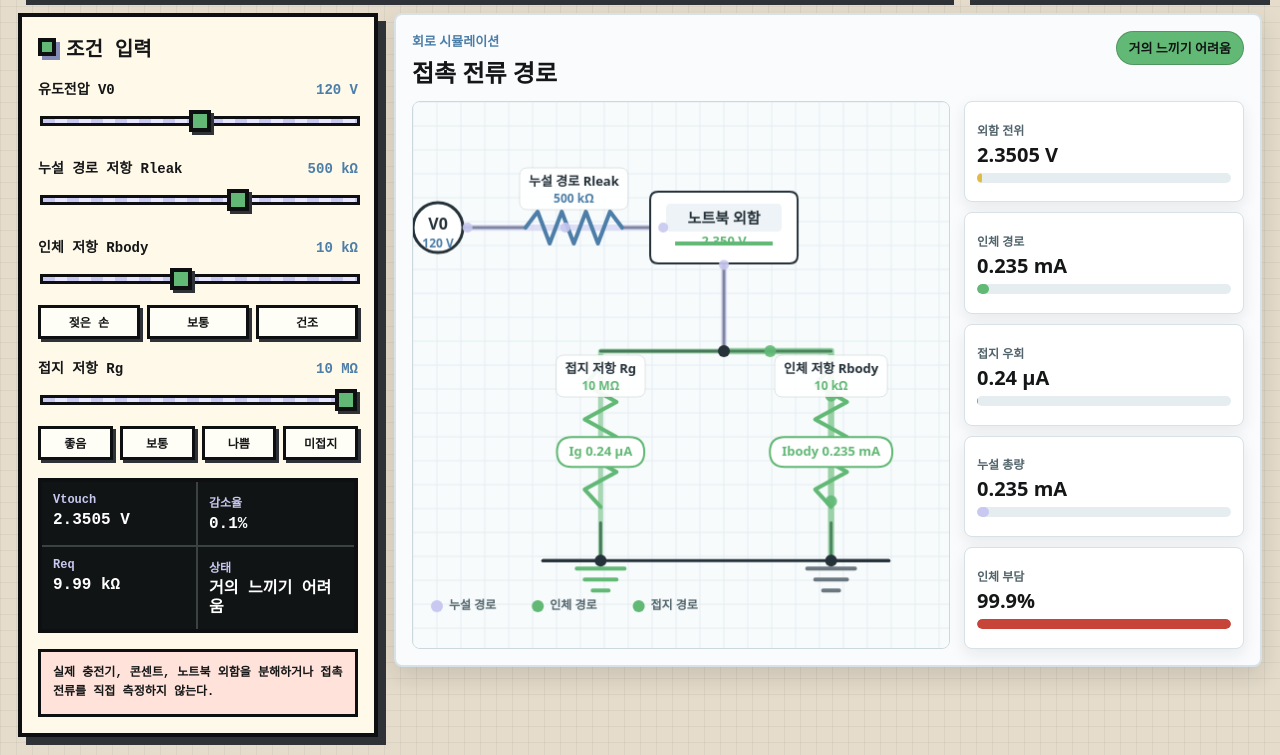
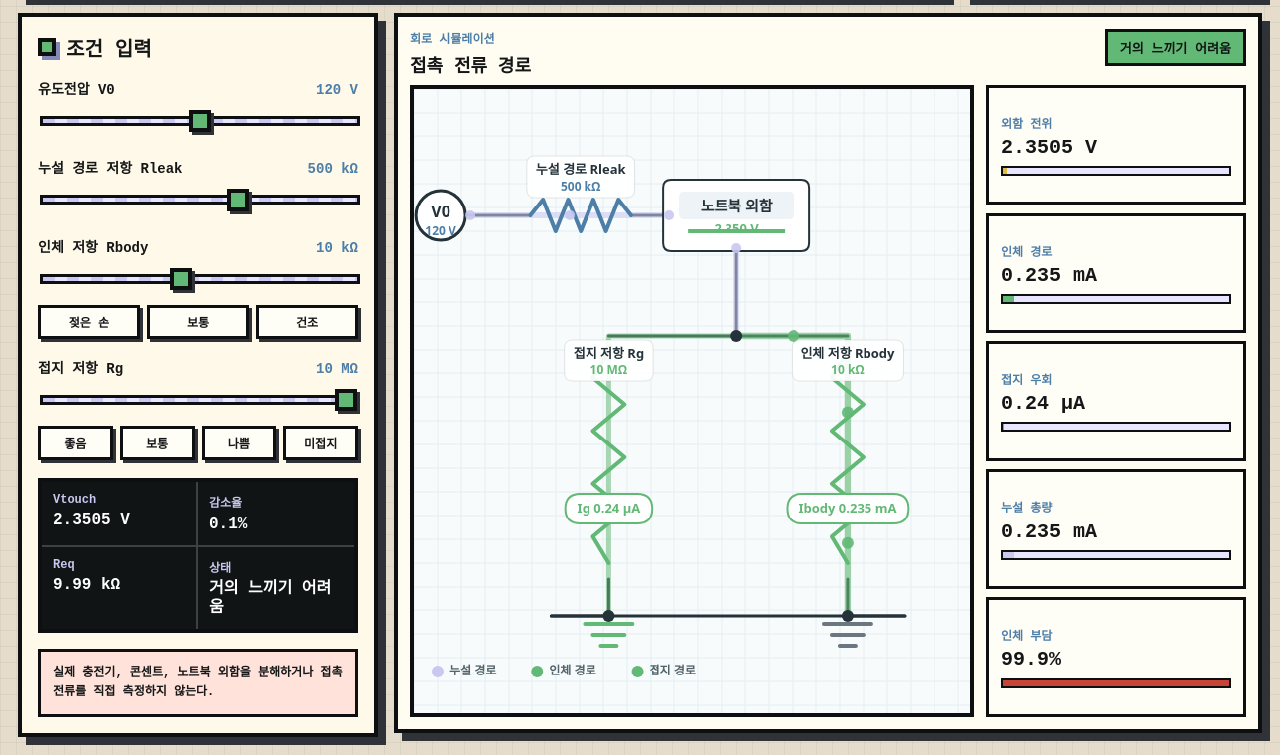
Before and after one commit to dhni1/zzirit, a website: page index.html in a window 1280 px wide. Both pictures are taken after a click on the tab "시뮬레이션". Shown: the part 170-925 px from the top of the page. Drawn offline with Linux system fonts and the light colour scheme.

Commit message:
zzirit v0.1.7

```diff
--- a/styles.css
+++ b/styles.css
@@ -398,14 +398,12 @@ input[type="range"]::-moz-range-thumb {
 }
 
 .simulation-console {
+  display: flex;
+  flex-direction: column;
   min-width: 0;
-  padding: 16px;
-  border-width: 2px;
-  border-color: #d7e1e6;
-  border-radius: 8px;
-  background: #f9fbfc;
-  box-shadow: 0 10px 24px rgba(21, 22, 23, 0.14);
-  font-family: "Apple SD Gothic Neo", "Malgun Gothic", system-ui, sans-serif;
+  min-height: 720px;
+  padding: 12px;
+  background: #fffdf1;
 }
 
 .simulation-header {
@@ -414,19 +412,20 @@ input[type="range"]::-moz-range-thumb {
   gap: 12px;
   align-items: flex-start;
   flex-wrap: wrap;
-  margin-bottom: 12px;
+  min-height: 42px;
+  margin-bottom: 8px;
 }
 
 .simulation-header h2 {
   margin: 0;
-  font-size: 24px;
+  font-size: 18px;
   letter-spacing: 0;
 }
 
 .simulation-kicker {
   margin: 0 0 4px;
   color: var(--blue);
-  font-size: 13px;
+  font-size: 12px;
   font-weight: 900;
 }
 
@@ -434,51 +433,53 @@ input[type="range"]::-moz-range-thumb {
   display: inline-flex;
   align-items: center;
   min-height: 34px;
-  border: 1px solid rgba(13, 15, 16, 0.2);
-  border-radius: 999px;
+  border: 3px solid var(--line);
+  border-radius: 0;
   padding: 6px 12px;
   background: var(--green);
   color: #101414;
   font-size: 13px;
   font-weight: 900;
-  box-shadow: none;
 }
 
 .simulation-grid {
   display: grid;
-  grid-template-columns: minmax(0, 1fr) 280px;
-  gap: 14px;
+  flex: 1;
+  min-height: 0;
+  grid-template-columns: minmax(0, 1fr) clamp(260px, 24%, 320px);
+  gap: 12px;
   align-items: stretch;
 }
 
 #simulationCanvas {
   display: block;
   width: 100%;
-  height: 548px;
-  border: 1px solid #cbd8de;
-  border-radius: 8px;
-  background: #f7fbfc;
+  height: 100%;
+  border: 4px solid var(--line);
+  border-radius: 0;
+  background: #f8f3df;
+  image-rendering: pixelated;
 }
 
 .simulation-readouts {
   display: grid;
-  gap: 10px;
+  grid-template-rows: repeat(5, minmax(0, 1fr));
+  gap: 8px;
   align-content: stretch;
 }
 
 .sim-metric {
   display: grid;
   align-content: center;
-  min-height: 92px;
+  min-height: 0;
   padding: 12px;
-  border: 1px solid #d7e1e6;
-  border-radius: 8px;
-  background: #ffffff;
-  box-shadow: 0 6px 16px rgba(21, 22, 23, 0.08);
+  border: 3px solid var(--line);
+  border-radius: 0;
+  background: #fffef6;
 }
 
 .sim-metric span {
-  color: #52646b;
+  color: var(--blue);
   font-size: 12px;
   font-weight: 900;
 }
@@ -494,9 +495,9 @@ input[type="range"]::-moz-range-thumb {
 .sim-bar {
   width: 100%;
   height: 10px;
-  border: 0;
-  border-radius: 999px;
-  background: #e6edf0;
+  border: 2px solid var(--line);
+  border-radius: 0;
+  background: #e7e5ff;
   overflow: hidden;
 }
 
@@ -535,6 +536,23 @@ input[type="range"]::-moz-range-thumb {
 
   .control-panel {
     position: static;
+  }
+
+  .simulation-console {
+    min-height: 0;
+  }
+
+  .simulation-grid {
+    flex: initial;
+  }
+
+  #simulationCanvas {
+    height: 520px;
+  }
+
+  .simulation-readouts {
+    grid-template-columns: repeat(5, minmax(0, 1fr));
+    grid-template-rows: none;
   }
 
   .main-readout {
@@ -593,12 +611,9 @@ input[type="range"]::-moz-range-thumb {
   .brand,
   .main-readout,
   .control-panel,
-  .graph-card {
+  .graph-card,
+  .simulation-console {
     box-shadow: 5px 5px 0 var(--shadow);
-  }
-
-  .simulation-console {
-    box-shadow: 0 8px 20px rgba(21, 22, 23, 0.14);
   }
 }
 
```
